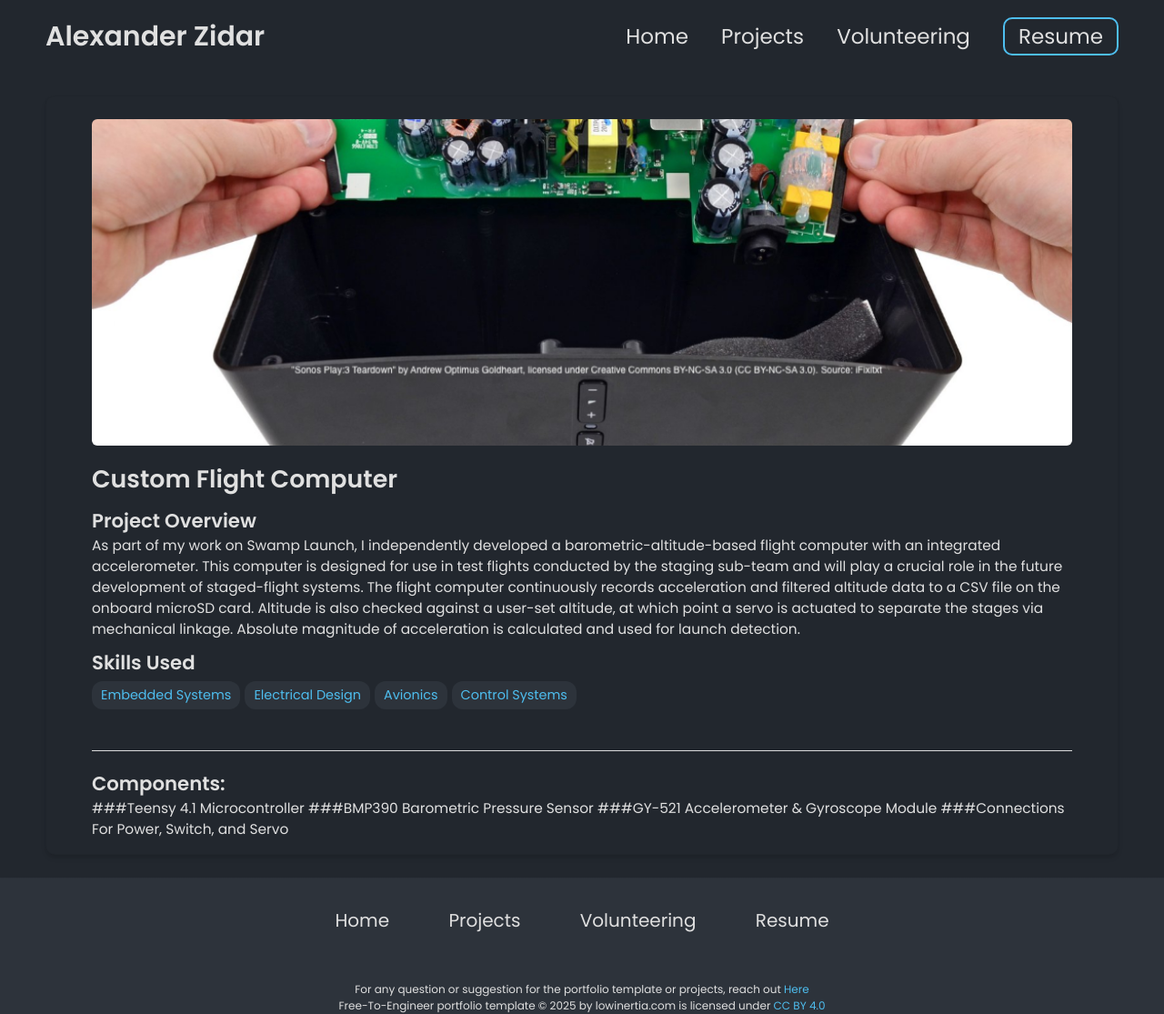
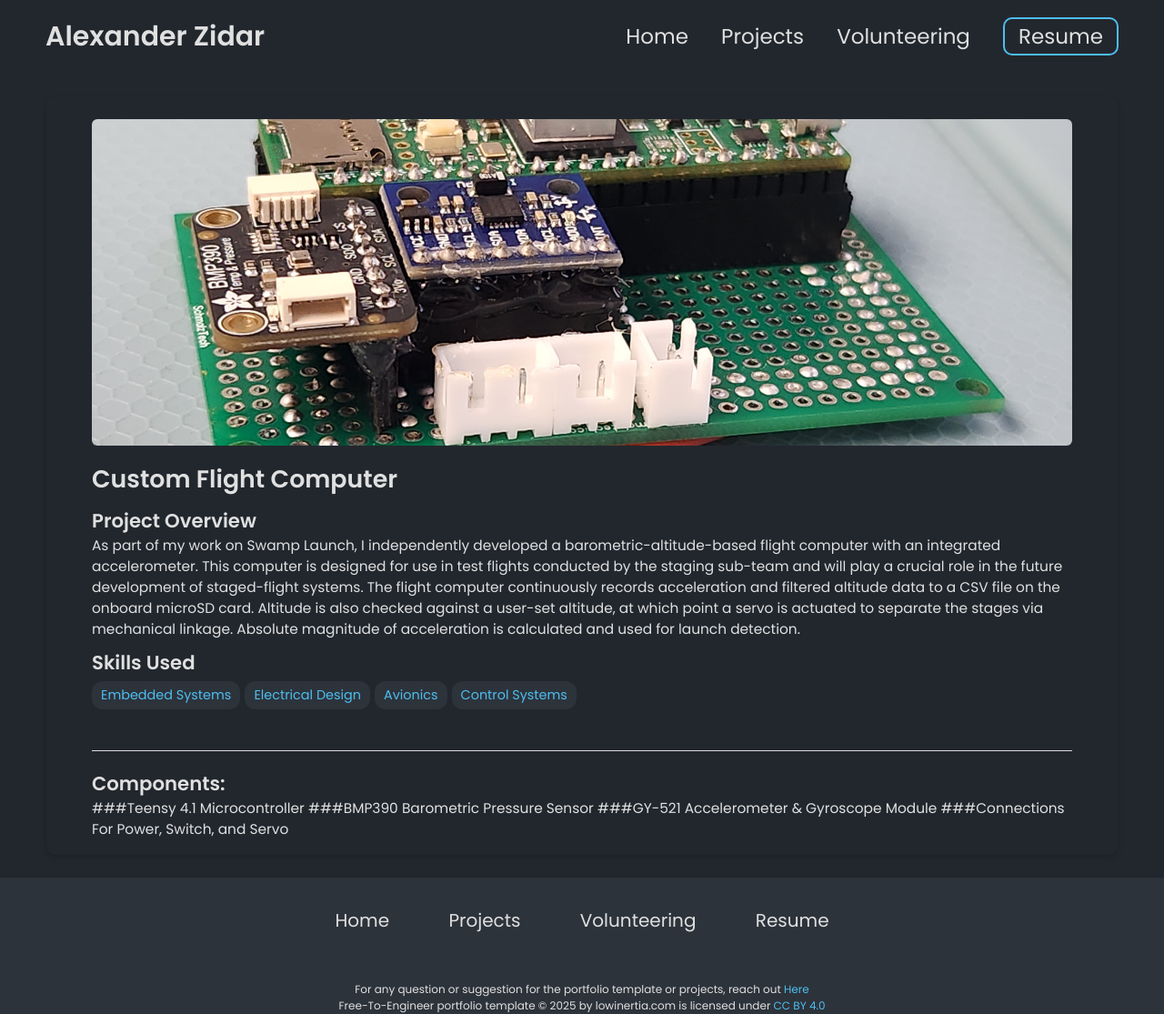
Before and after one commit to AlexZidar/AlexZidar.github.io, a Jekyll site: the page built from _projects/flight-computer/index.md, in a window 1280 px wide. Shown: the whole page at 91% size. Built offline with Jekyll 4.4.1, drawn with Linux system fonts in a browser that asks for light colours.

```diff
--- a/_projects/flight-computer/index.md
+++ b/_projects/flight-computer/index.md
@@ -8,7 +8,7 @@
   - Avionics
   - Control Systems
 
-main-image: /sonos.png
+main-image: /mainFC.jpg
 ---
 
 ---
```
Also changed, not shown: _projects/flight-computer/mainFC.jpg (added), _projects/flight-computer/sonos.png (deleted), 1 other file.
